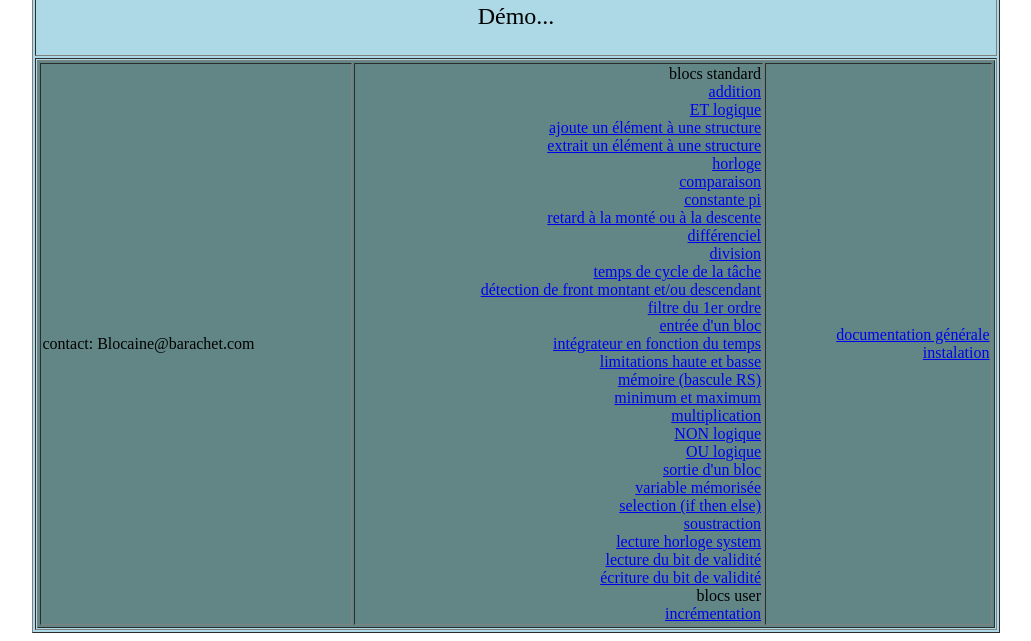
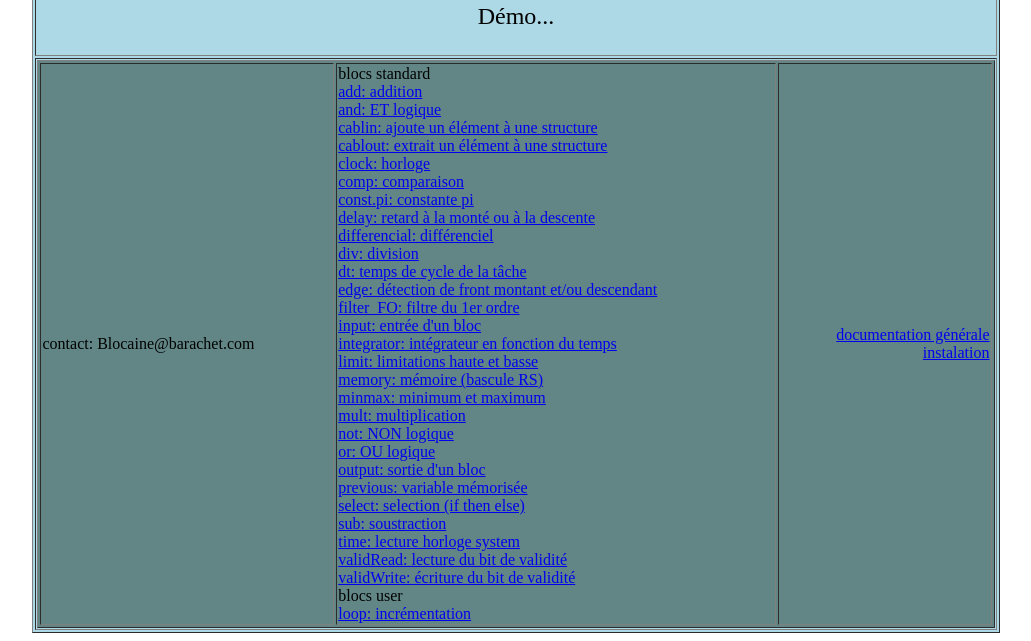
Before and after one commit to jbar78/blocaine, a plain HTML site: page docs/index.html in a window 1280 px wide. Shown: the part 1092-1733 px from the top of the page, without its empty margins (124-1155 px from the left). Drawn offline with Linux system fonts and the light colour scheme.

Commit message:
site web modif doc blocs standards

```diff
--- a/docs/index.html
+++ b/docs/index.html
@@ -56,38 +56,38 @@
               <td style="vertical-align: middle; text-align: left;">
                 contact: Blocaine@barachet.com
               </td>
-              <td style="vertical-align: middle; text-align: right;">
+              <td style="vertical-align: middle; text-align: left;">
                 blocs standard<br>
-                <a href="bloc_system_add.html">addition</a><br>
-                <a href="bloc_system_and.html">ET logique</a><br>
-                <a href="bloc_system_cablin.html">ajoute un élément à une structure</a><br>
-                <a href="bloc_system_cablout.html">extrait un élément à une structure</a><br>
-                <a href="bloc_system_clock.html">horloge</a><br>
-                <a href="bloc_system_comp.html">comparaison</a><br>
-                <a href="bloc_system_const.pi.html">constante pi</a><br>
-                <a href="bloc_system_delay.html">retard à la monté ou à la descente</a><br>
-                <a href="bloc_system_differencial.html">différenciel</a><br>
-                <a href="bloc_system_div.html">division</a><br>
-                <a href="bloc_system_dt.html">temps de cycle de la tâche</a><br>
-                <a href="bloc_system_edge.html">détection de front montant et/ou descendant</a><br>
-                <a href="bloc_system_filter_FO.html">filtre du 1er ordre</a><br>
-                <a href="bloc_system_input.html">entrée d'un bloc</a><br>
-                <a href="bloc_system_integrator.html">intégrateur en fonction du temps</a><br>
-                <a href="bloc_system_limit.html">limitations haute et basse</a><br>
-                <a href="bloc_system_memory.html">mémoire (bascule RS)</a><br>
-                <a href="bloc_system_min_max.html">minimum et maximum</a><br>
-                <a href="bloc_system_mult.html">multiplication</a><br>
-                <a href="bloc_system_not.html">NON logique</a><br>
-                <a href="bloc_system_or.html">OU logique</a><br>
-                <a href="bloc_system_output.html">sortie d'un bloc</a><br>
-                <a href="bloc_system_previous.html">variable mémorisée</a><br>
-                <a href="bloc_system_select.html">selection (if then else)</a><br>
-                <a href="bloc_system_sub.html">soustraction</a><br>
-                <a href="bloc_system_time.html">lecture horloge system</a><br>
-                <a href="bloc_system_validRead.html">lecture du bit de validité</a><br>
-                <a href="bloc_system_validWrite.html">écriture du bit de validité</a><br>
+                <a href="bloc_system_add.html">add: addition</a><br>
+                <a href="bloc_system_and.html">and: ET logique</a><br>
+                <a href="bloc_system_cablin.html">cablin: ajoute un élément à une structure</a><br>
+                <a href="bloc_system_cablout.html">cablout: extrait un élément à une structure</a><br>
+                <a href="bloc_system_clock.html">clock: horloge</a><br>
+                <a href="bloc_system_comp.html">comp: comparaison</a><br>
+                <a href="bloc_system_const.pi.html">const.pi: constante pi</a><br>
+                <a href="bloc_system_delay.html">delay: retard à la monté ou à la descente</a><br>
+                <a href="bloc_system_differencial.html">differencial: différenciel</a><br>
+                <a href="bloc_system_div.html">div: division</a><br>
+                <a href="bloc_system_dt.html">dt: temps de cycle de la tâche</a><br>
+                <a href="bloc_system_edge.html">edge: détection de front montant et/ou descendant</a><br>
+                <a href="bloc_system_filter_FO.html">filter_FO: filtre du 1er ordre</a><br>
+                <a href="bloc_system_input.html">input: entrée d'un bloc</a><br>
+                <a href="bloc_system_integrator.html">integrator: intégrateur en fonction du temps</a><br>
+                <a href="bloc_system_limit.html">limit: limitations haute et basse</a><br>
+                <a href="bloc_system_memory.html">memory: mémoire (bascule RS)</a><br>
+                <a href="bloc_system_minmax.html">minmax: minimum et maximum</a><br>
+                <a href="bloc_system_mult.html">mult: multiplication</a><br>
+                <a href="bloc_system_not.html">not: NON logique</a><br>
+                <a href="bloc_system_or.html">or: OU logique</a><br>
+                <a href="bloc_system_output.html">output: sortie d'un bloc</a><br>
+                <a href="bloc_system_previous.html">previous: variable mémorisée</a><br>
+                <a href="bloc_system_select.html">select: selection (if then else)</a><br>
+                <a href="bloc_system_sub.html">sub: soustraction</a><br>
+                <a href="bloc_system_time.html">time: lecture horloge system</a><br>
+                <a href="bloc_system_validRead.html">validRead: lecture du bit de validité</a><br>
+                <a href="bloc_system_validWrite.html">validWrite: écriture du bit de validité</a><br>
                 blocs user<br>
-                <a href="bloc_system_loop.html">incrémentation</a><br>
+                <a href="bloc_user_loop.html">loop: incrémentation</a><br>
               </td>
               <td style="vertical-align: middle; text-align: right;">
                 <a href="general.html">documentation générale</a><br>
```
